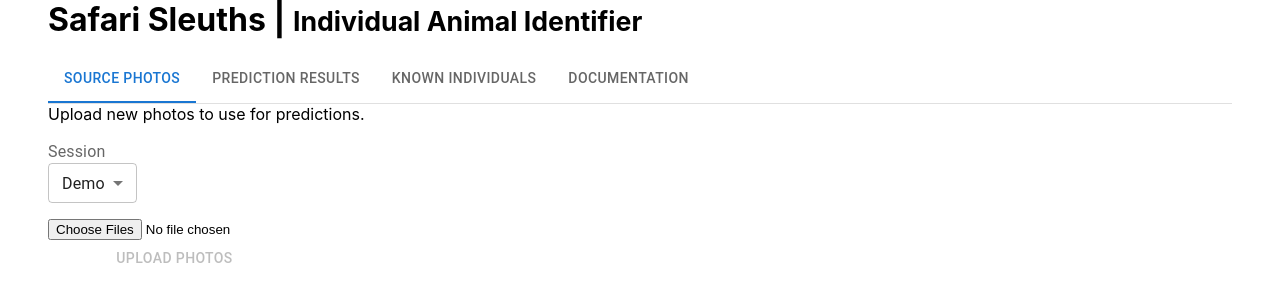
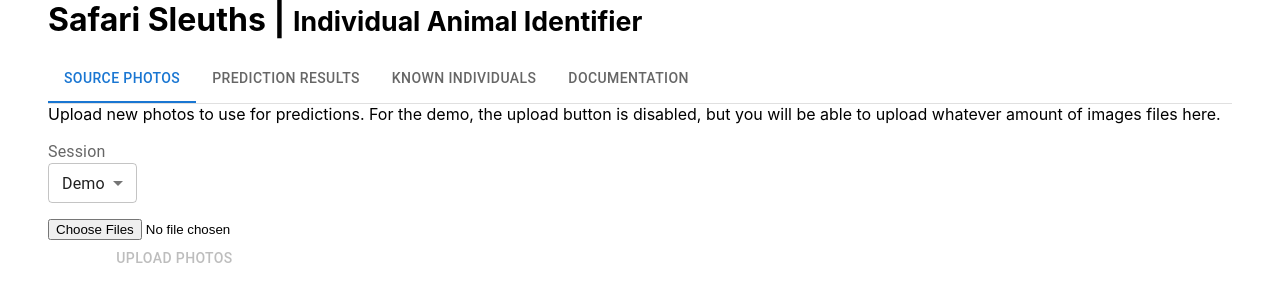
Before and after one commit to SafariSleuths/safarisleuths, a React (Create React App) app in the folder ui/: page / in a window 1280 px wide. Shown: the top 302 px of the page. Built offline with nearby package versions, Linux system fonts and the light colour scheme; no server answers.

Commit message:
add more help text and tooltips

```diff
--- a/ui/src/Predictions.tsx
+++ b/ui/src/Predictions.tsx
@@ -132,18 +132,29 @@ export function Predictions(props: { sessionID: string }) {
     <Stack spacing={2}>
       <p>
         Compute predictions and review results. Once images have been reviewed,
-        they can be used to fine-tuning the model for future predictions.
+        they can be used to fine-tuning the model for future predictions. The
+        demo uses training images and random a confidence score for the
+        predictions. All the results have been precomputed, so the "Compute
+        Results" button will work very quickly; once we have all the models in
+        place, this will take significantly longer to complete. We haven't wired
+        in the retraining pipeline, so the retraining button is disabled.
       </p>
       <ButtonGroup>
+        <Tooltip title={"Compute predictions for the uploaded images."}>
           <Button onClick={getPredictions}>Compute Results</Button>
+        </Tooltip>
+        <Tooltip title={"Download all annotations in json format."}>
           <Button
             href={jsonDownloadUrl || "#"}
             disabled={jsonDownloadUrl === undefined}
             download={"results.json"}
           >
-          <Download /> Annotations (COCO)
+            <Download /> Annotations
           </Button>
+        </Tooltip>
+        <Tooltip title={"Kick off a retraining job"}>
           <Button disabled>Start Retraining</Button>
+        </Tooltip>
       </ButtonGroup>
 
       {showLoading ? (
--- a/ui/src/SourceFiles.tsx
+++ b/ui/src/SourceFiles.tsx
@@ -28,7 +28,11 @@ export function SourceFiles(props: { sessionID: string }) {
 
   return (
     <Stack spacing={2}>
-      <p>Upload new photos to use for predictions.</p>
+      <p>
+        Upload new photos to use for predictions. For the demo, the upload
+        button is disabled, but you will be able to upload whatever amount of
+        images files here.
+      </p>
       <SessionSelect />
       <UploadForm
         uploadedFiles={uploadedFiles}
```
Lines whose indentation alone changed are shown as unchanged.
